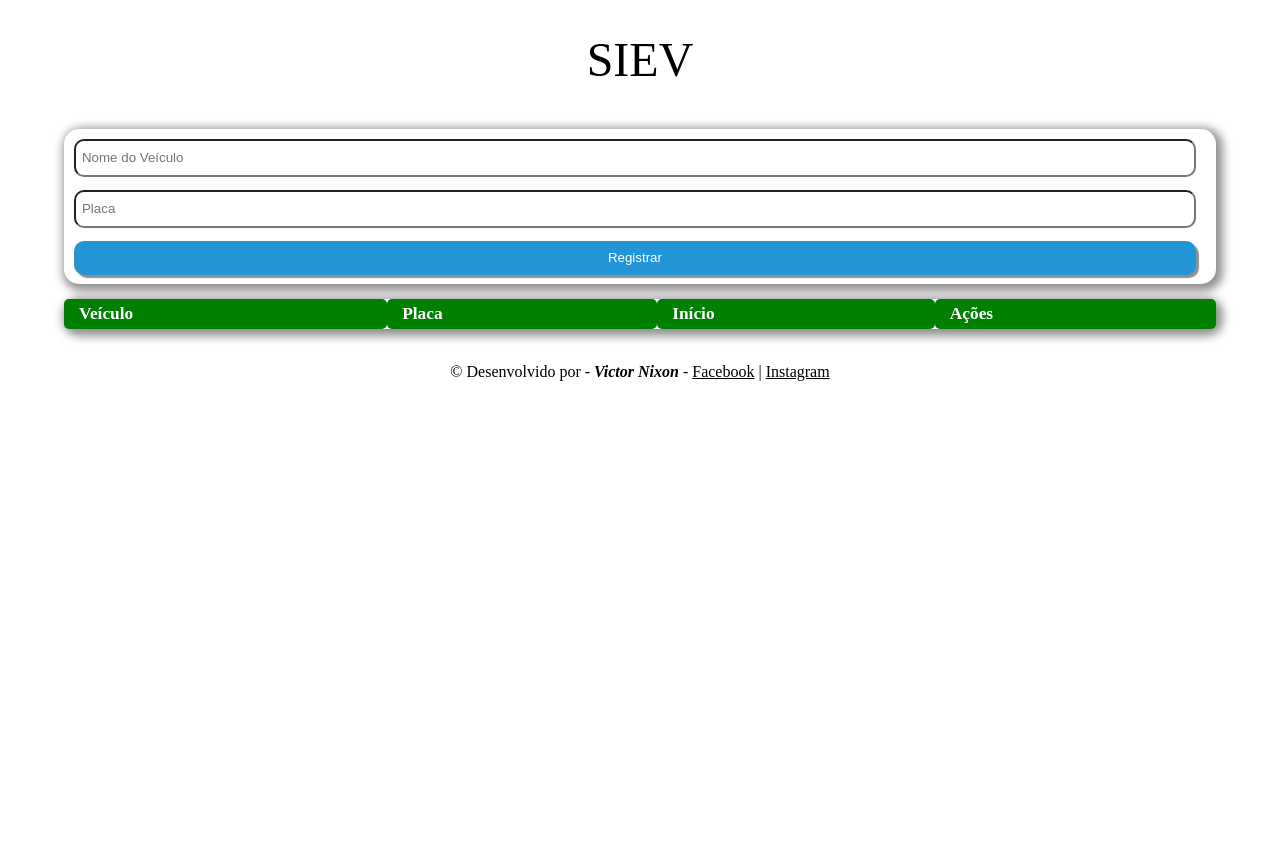
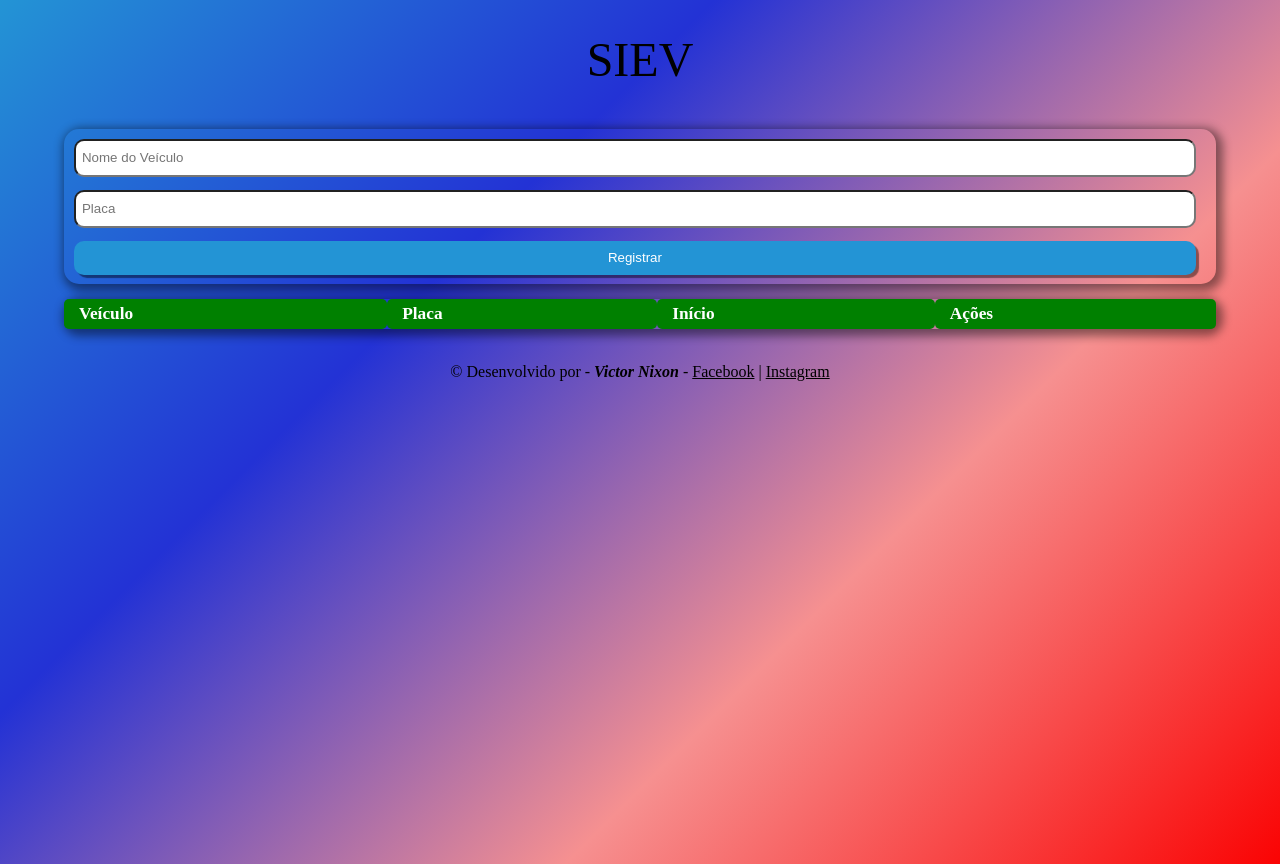
Before and after one commit to victornixon/appteste, a plain HTML site: page parking.html in a window 1280 px wide. Drawn offline with Linux system fonts and the light colour scheme.

Commit message:
Update parking.css

```diff
--- a/css/parking.css
+++ b/css/parking.css
@@ -9,7 +9,7 @@ body {
     width: 90vw;
     height: 100%;
     margin: 2rem auto;
-    background-image: url(background.png);
+    background: linear-gradient(-45deg, #fa0303, #f69090, #2332d5, #2394d5) no-repeat;
     background-repeat: no-repeat;
     background-position: center;
 }
```
